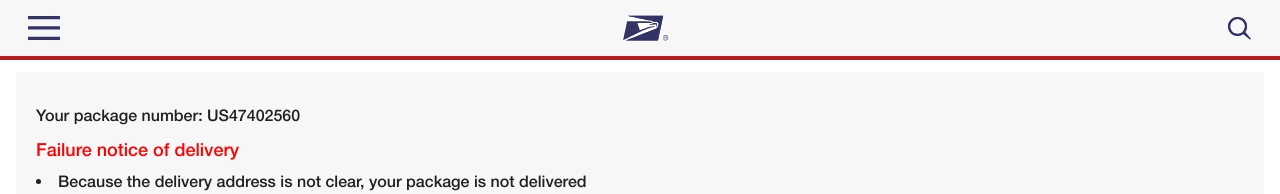
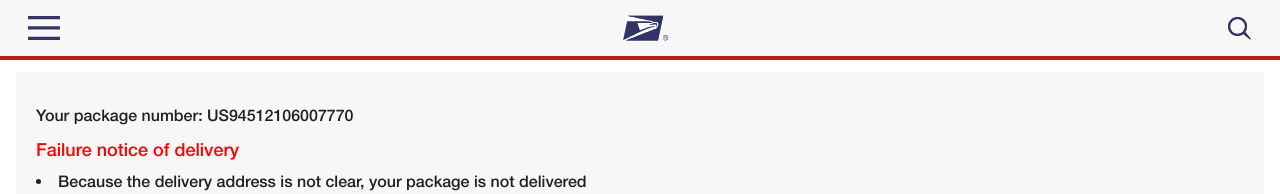
Before and after one commit to Techboy07/upsps, a Vue app: page /delivery-failure/ in a window 1280 px wide. Shown: the top 194 px of the page. Built offline with nearby package versions, Linux system fonts and the light colour scheme.

Commit message:
gfgfgghh

```diff
--- a/src/views/Status.vue
+++ b/src/views/Status.vue
@@ -5,7 +5,7 @@
     </h4>
 
     <div class="bg-[#f7f7f7] px-5 py-8 rounded text-text-body font-medium">
-      <p>Your package number: US47402560</p>
+      <p>Your package number: US94512106007770</p>
       <h6 class="font-extrabold text-lg text-[red] my-2">
         Failure notice of delivery
       </h6>
```
